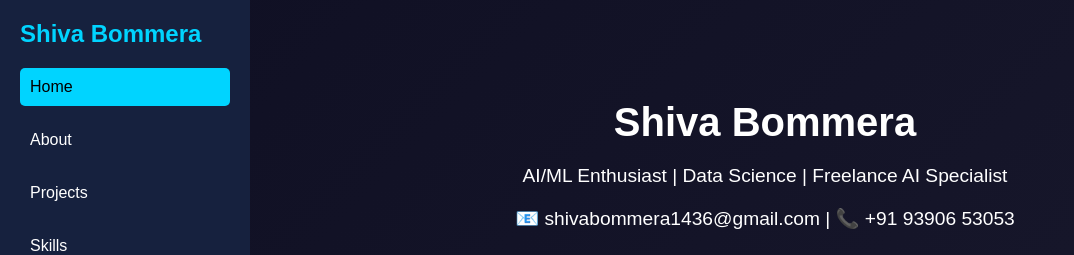
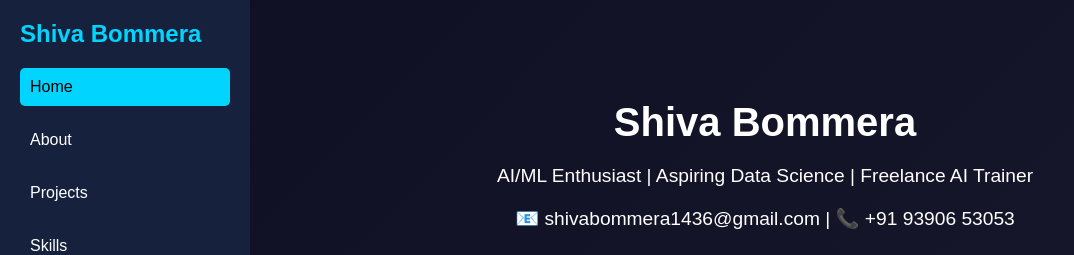
Before and after one commit to shivabommera143/shivabommera-portfolio, a plain HTML site: page index.html in a window 1280 px wide. Shown: the top 255 px of the page, without its empty margins (0-1074 px from the left). Drawn offline with Linux system fonts and the light colour scheme.

Commit message:
Update index.html

```diff
--- a/index.html
+++ b/index.html
@@ -280,7 +280,7 @@
       <!-- 🏡 Home -->
       <section id="home" class="section active hero">
         <h1>Shiva Bommera</h1>
-        <p>AI/ML Enthusiast | Data Science | Freelance AI Specialist</p>
+        <p>AI/ML Enthusiast | Aspiring Data Science | Freelance AI Trainer</p>
         <p>📧 shivabommera1436@gmail.com | 📞 +91 93906 53053</p>
         <button class="btn" onclick="showSection('about')">Know About Me</button>
         <button class="btn" onclick="showSection('contact')">Contact Me</button>
```
